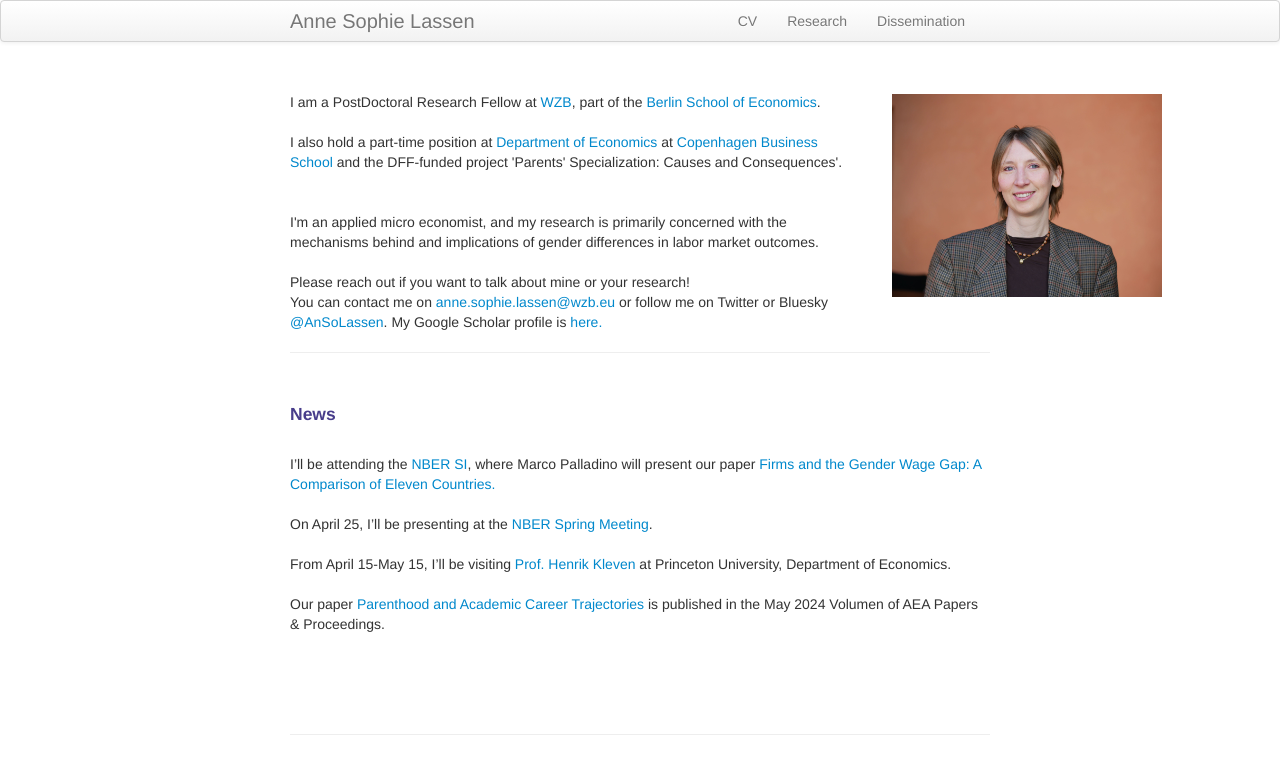
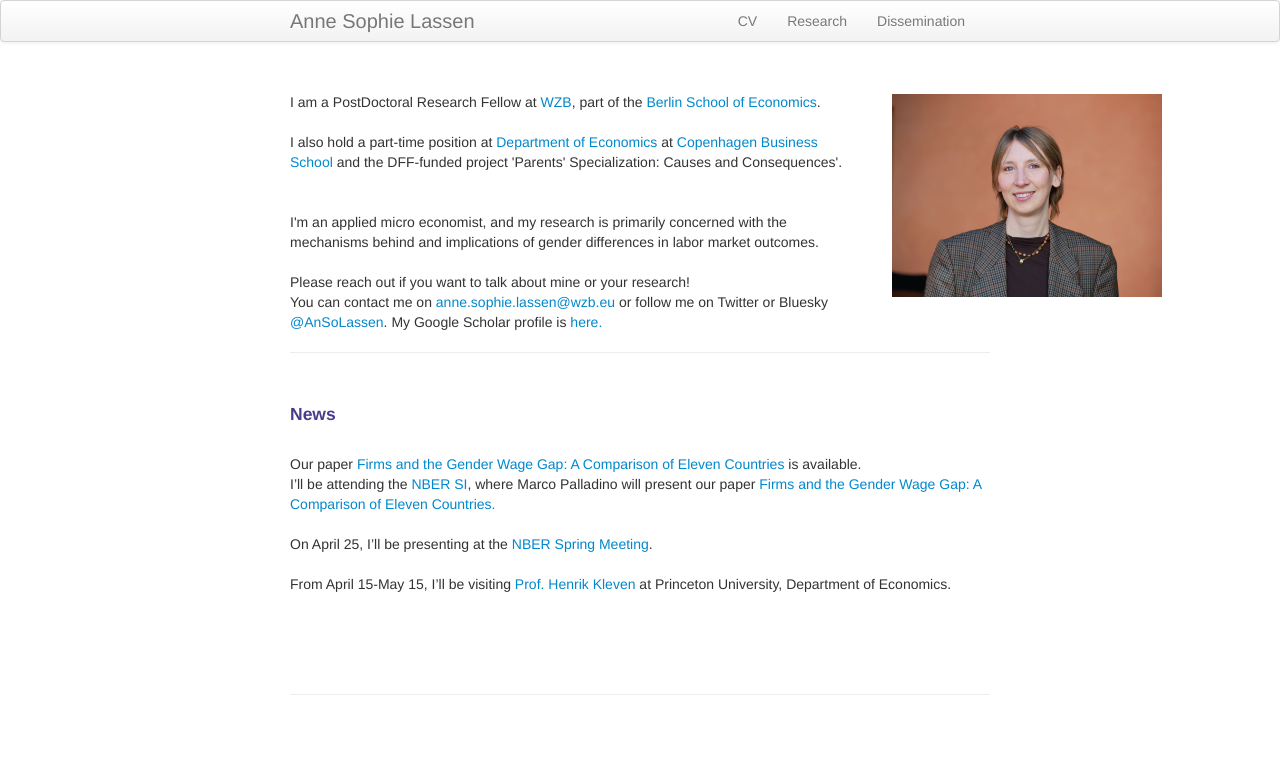
Before and after one commit to annesophielassen/annesophielassen.github.io, a Jekyll site: the page built from index.md, in a window 1280 px wide. Shown: the top 774 px of the page. Built offline with Jekyll 4.4.1, drawn with Linux system fonts in a browser that asks for light colours.

Commit message:
Update index.md

```diff
--- a/index.md
+++ b/index.md
@@ -37,6 +37,8 @@ You can contact me on <a href="mailto:anne.sophie.lassen@wzb.eu">anne.sophie.las
 <br>
 #### News
 <br>
+Our paper <a href="https://www.chicagofed.org/publications/working-papers/2025/2025-24">Firms and the Gender Wage Gap: A Comparison of Eleven Countries</a> is available.
+<br>
 I'll be attending the <a href=" https://www.nber.org/conferences/si-2025-labor-studies"> NBER SI</a>, where Marco Palladino will present our paper <a href="https://www.antoinebertheau.com/uploads/1/0/4/1/104122340/gwg_across_countries_abstract_online.pdf">Firms and the Gender Wage Gap: A Comparison of Eleven Countries. </a>
 <br>
 <br>
@@ -46,8 +48,5 @@ On April 25, I'll be presenting at the <a href="https://www.nber.org/conferences
 From April 15-May 15, I'll be visiting <a href="https://www.henrikkleven.com/">Prof. Henrik Kleven</a> at Princeton University, Department of Economics.
 <br>
 <br>
-Our paper <a href="https://www.aeaweb.org/articles?id=10.1257/pandp.20241118">Parenthood and Academic Career Trajectories</a> is published in the May 2024 Volumen of AEA Papers & Proceedings.
 <br>
 <br>
-<br>
-<br>
```
